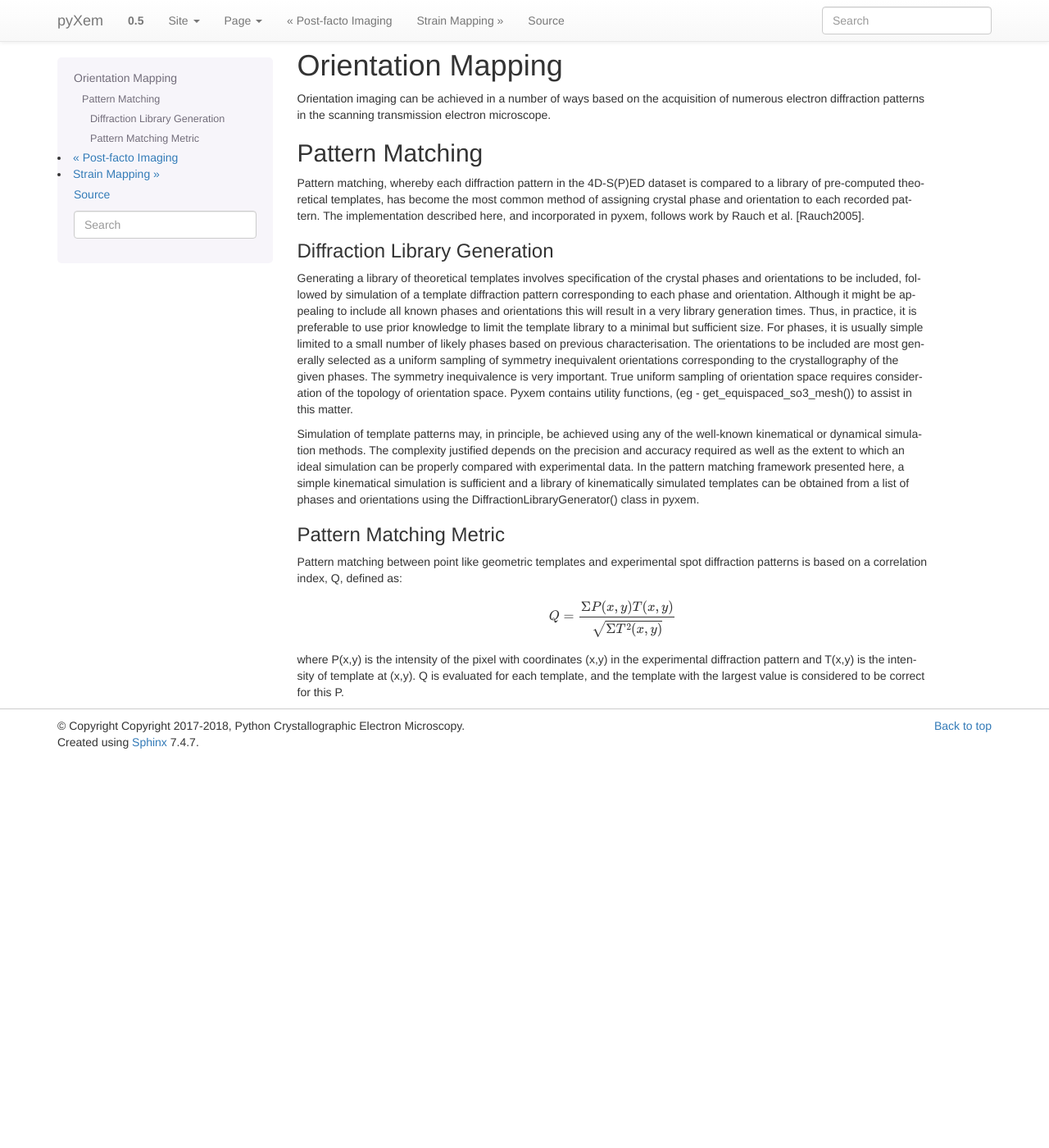
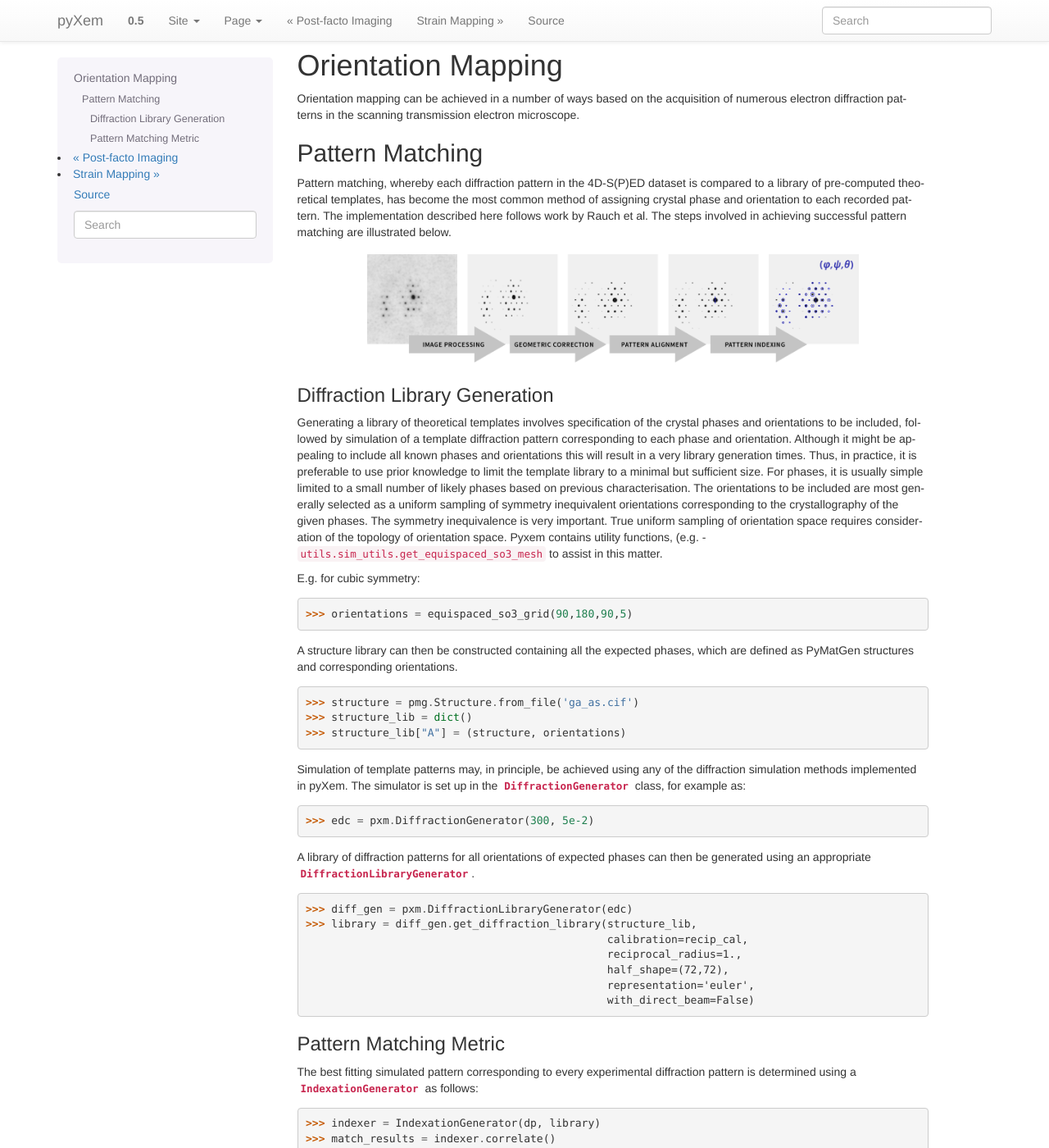
Before and after one commit to pyxem/pyxem, a Sphinx documentation site: the page built from docs/source/orientation_imaging.rst, in a window 1280 px wide and 1400 px high. Shown: the whole window at 82% size. Built offline with Sphinx 7.4.7, drawn with Linux system fonts in a browser that asks for light colours; cross-references to code outside the pages are shown as plain code; some of the changed text lies outside the part shown.

Commit message:
orientation mapping docs

```diff
--- a/docs/source/orientation_imaging.rst
+++ b/docs/source/orientation_imaging.rst
@@ -1,7 +1,7 @@
 Orientation Mapping
 ===================
 
-Orientation imaging can be achieved in a number of ways based on the acquisition
+Orientation mapping can be achieved in a number of ways based on the acquisition
 of numerous electron diffraction patterns in the scanning transmission
 electron microscope.
 
@@ -11,8 +11,12 @@ Pattern Matching
 Pattern matching, whereby each diffraction pattern in the 4D-S(P)ED dataset is
 compared to a library of pre-computed theoretical templates, has become the most
 common method of assigning crystal phase and orientation to each recorded pattern.
-The implementation described here, and incorporated in pyxem, follows work by
-Rauch et al. [Rauch2005].
+The implementation described here follows work by Rauch et al. The steps involved
+in achieving successful pattern matching are illustrated below.
+
+.. figure:: images/indexation_scheme.png
+   :align: center
+   :width: 600
 
 Diffraction Library Generation
 ******************************
@@ -21,34 +25,72 @@ Generating a library of theoretical templates involves specification of the
 crystal phases and orientations to be included, followed by simulation of a
 template diffraction pattern corresponding to each phase and orientation. Although
 it might be appealing to include all known phases and orientations this will
-result in a very library generation times. Thus, in practice, it is preferable to use prior
-knowledge to limit the template library to a minimal but sufficient size. For phases, it is usually simple
-limited to a small number of likely phases based on previous characterisation. The orientations to be
-included are most generally selected as a uniform sampling of symmetry inequivalent
-orientations corresponding to the crystallography of the given phases. The symmetry inequivalence is very important.
-True uniform sampling of orientation space requires consideration of the topology of orientation space. Pyxem contains utility
-functions, (eg - get_equispaced_so3_mesh()) to assist in this matter.
+result in a very library generation times. Thus, in practice, it is preferable
+to use prior knowledge to limit the template library to a minimal but sufficient
+size. For phases, it is usually simple limited to a small number of likely phases
+based on previous characterisation. The orientations to be included are most
+generally selected as a uniform sampling of symmetry inequivalent orientations
+corresponding to the crystallography of the given phases. The symmetry
+inequivalence is very important. True uniform sampling of orientation space
+requires consideration of the topology of orientation space. Pyxem contains
+utility functions, (e.g. - :py:method:`~.utils.sim_utils.get_equispaced_so3_mesh`
+to assist in this matter.
+
+E.g. for cubic symmetry:
+
+.. code-block:: python
+
+    >>> orientations = equispaced_so3_grid(90,180,90,5)
+
+A structure library can then be constructed containing all the expected phases,
+which are defined as PyMatGen structures and corresponding orientations.
+
+.. code-block:: python
+
+    >>> structure = pmg.Structure.from_file('ga_as.cif')
+    >>> structure_lib = dict()
+    >>> structure_lib["A"] = (structure, orientations)
 
 Simulation of template patterns may, in principle, be achieved using any of the
-well-known kinematical or dynamical simulation methods. The complexity justified
-depends on the precision and accuracy required as well as the extent to which an
-ideal simulation can be properly compared with experimental data. In the pattern
-matching framework presented here, a simple kinematical simulation is sufficient
-and a library of kinematically simulated templates can be obtained from a list of
-phases and orientations using the DiffractionLibraryGenerator() class in pyxem.
+diffraction simulation methods implemented in pyXem. The simulator is set up in
+the :py:class:`~.DiffractionGenerator` class, for example as:
+
+.. code-block:: python
+
+    >>> edc = pxm.DiffractionGenerator(300, 5e-2)
+
+A library of diffraction patterns for all orientations of expected phases can
+then be generated using an appropriate :py:class:`~.DiffractionLibraryGenerator`.
+
+.. code-block:: python
+
+    >>> diff_gen = pxm.DiffractionLibraryGenerator(edc)
+    >>> library = diff_gen.get_diffraction_library(structure_lib,
+                                                   calibration=recip_cal,
+                                                   reciprocal_radius=1.,
+                                                   half_shape=(72,72),
+                                                   representation='euler',
+                                                   with_direct_beam=False)
 
 
 Pattern Matching Metric
 ***********************
 
-Pattern matching between point like geometric templates and experimental spot
-diffraction patterns is based on a correlation index,
-Q, defined as:
+The best fitting simulated pattern corresponding to every experimental
+diffraction pattern is determined using a :py:class:`~.IndexationGenerator` as
+follows:
+
+.. code-block:: python
+
+    >>> indexer = IndexationGenerator(dp, library)
+    >>> match_results = indexer.correlate()
+
+The correlation index, Q, used to achieve this matching is defined as:
 
 .. math::
     Q = \frac{\Sigma P(x,y) T(x,y)}{\sqrt[]{\Sigma T^{2}(x,y)}}
 
 where P(x,y) is the intensity of the pixel with coordinates (x,y) in the
-experimental diffraction pattern and T(x,y) is the intensity of template
-at (x,y). Q is evaluated for each template, and the template with the largest value
+experimental diffraction pattern and T(x,y) is the intensity of template at
+(x,y). Q is evaluated for each template, and the template with the largest value
 is considered to be correct for this P.
--- a/docs/source/post_facto_imaging.rst
+++ b/docs/source/post_facto_imaging.rst
@@ -26,3 +26,5 @@ around the centre of the diffraction pattern, or a disk centered on a particular
 diffracted beam. Examples of such virtual images are shown below.
 
 .. figure:: images/vdf_example.png
+   :align: center
+   :width: 600
```
